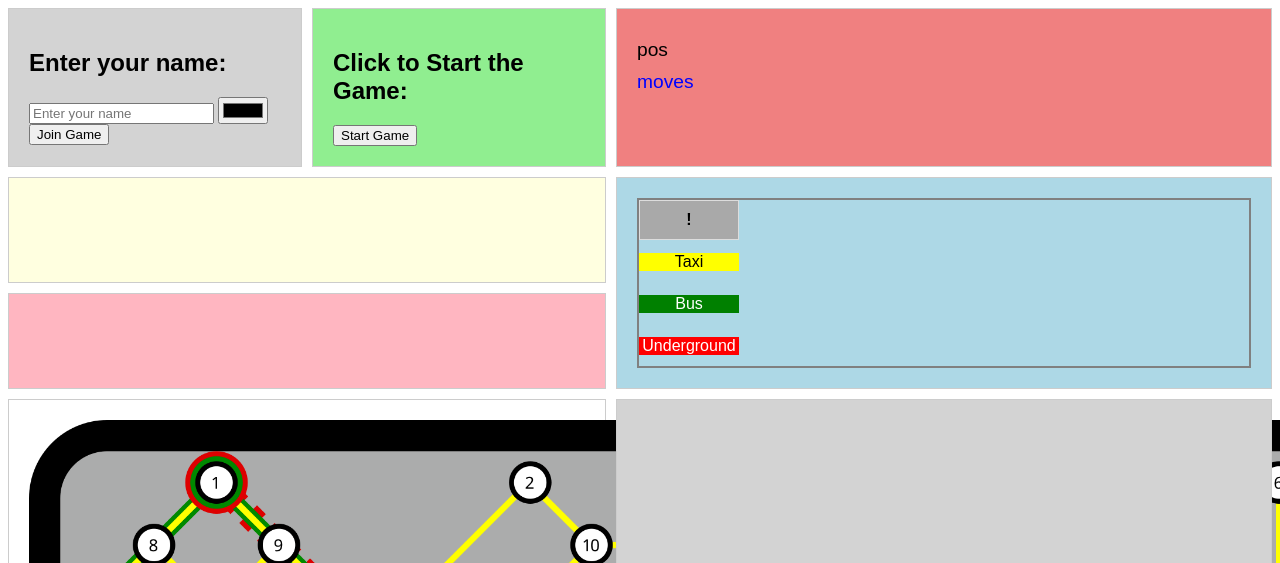
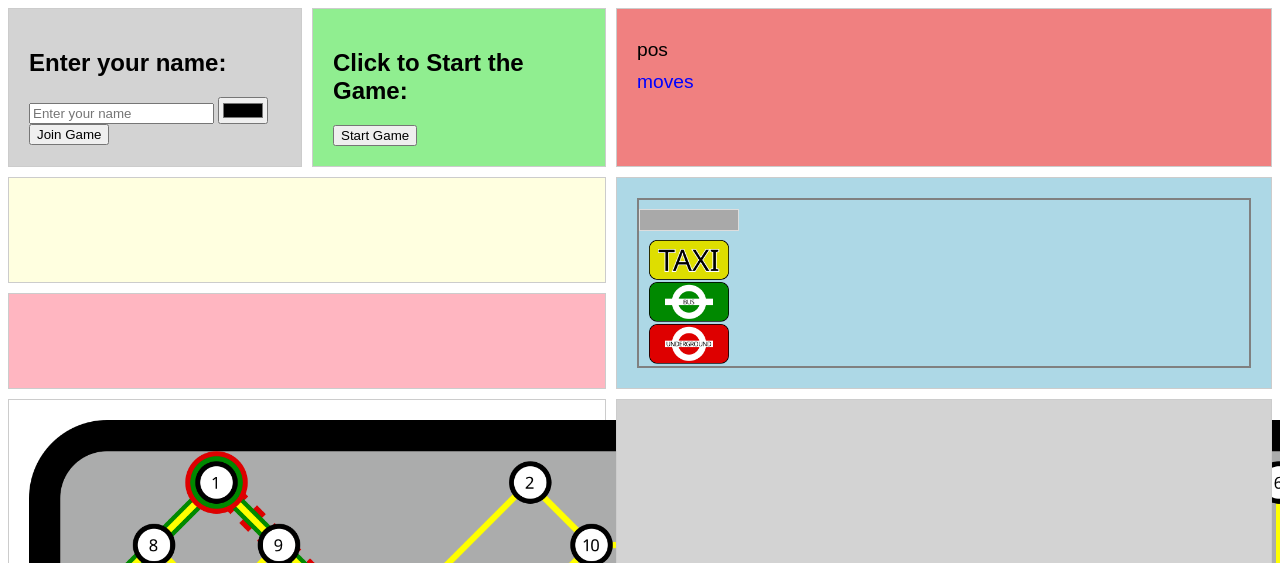
Before and after one commit to supahcraig/scotland_pYard, a Flask app: page /game in a window 1280 px wide. Shown: the top 563 px of that part. Run offline with Flask 3, Linux system fonts and the light colour scheme; the page is wider than the window, and the part outside it is not shown; some libraries are stand-ins or nearby versions.

Commit message:
Used moved ticket images found on the wiki page (still plan to create these myself) to improve the ticket inventory & move log.

```diff
--- a/draw_map.py
+++ b/draw_map.py
@@ -21,16 +21,19 @@ def build_map_image(output_filename, coord_list):
 
     dwg.save()
 
+    # colors are now chosen by the player at join time
     #player_colors = ['slateblue', 'hotpink', 'purple', 'aqua', 'darkred', 'lightgreen']
 
     # if 2 people are on the same spot, we make the circle's progressively bigger
     collisions = {}
 
     for i, c in enumerate(coord_list):
+        # need to slice, since the coordds are the first 2 elements, and the color was injected later as the 3rd
         if c[:2] != (0, 0):
             collisions[c] = collisions.get(c, 0) + 1
 
             marker_ring = dwg.circle(center=c[:2], r=(55 + (collisions[c] * 10)), stroke=c[2], stroke_width=12, fill='none')
+
             dwg.add(marker_ring)
 
     dwg.save()
--- a/templates/index.html
+++ b/templates/index.html
@@ -61,19 +61,25 @@
             <!--Cell 6 (3rd column)-->
             <div id="ticketInventory" class="tickets-nested-grid">
                 <div id="ticketHeaderRow" class="tickets-header-row">
-                    <div class="tickets-header-cell" style="grid-column: 1; grid-row: 1">!</div>
+                    <div class="tickets-header-cell" style="grid-column: 1; grid-row: 1"></div>
                 </div>
 
                 <div id="ticketsTaxiRow" class="tickets-row">
-                    <div class="ticket-type log-taxi" style="grid-column: 1; grid-row: 2">Taxi</div>
+                    <div class="ticket-type" style="grid-column: 1; grid-row: 2">
+                        <img src="{{ url_for('static', filename='images/taxi.svg.png') }}" height="40px">
+                    </div>
                 </div>
 
                 <div id="ticketsBusRow" class="tickets-row">
-                    <div class="ticket-type log-bus"style="grid-column: 1; grid-row: 3">Bus</div>
+                    <div class="ticket-type" style="grid-column: 1; grid-row: 3">
+                        <img src="{{ url_for('static', filename='images/bus.svg.png') }}" height="40px">
+                    </div>
                 </div>
 
                 <div id="ticketsUndergroundRow" class="tickets-row">
-                    <div class="ticket-type log-underground" style="grid-column: 1; grid-row: 4">Underground</div>
+                    <div class="ticket-type" style="grid-column: 1; grid-row: 4">
+                        <img src="{{ url_for('static', filename='images/underground.svg.png') }}" height="40px">
+                    </div>
                 </div>
 
 
@@ -89,7 +95,6 @@
             </div>
         </div>
 
-        <!--- ticket inventory used to go right here -->
 
 
         <!-- Row 4: 2 cells, first spans 2 columns, second contains a nested grid -->
@@ -279,7 +284,6 @@
             });
 
 
-            // this will initialize the entire game screen on a per-player basis
             // [x] initial player locations on the map
             // [x] player & ticket inventories
             // [x] YOUR inventory & name should be highlighted somehow
@@ -287,6 +291,7 @@
             // [ ] Detective locations in the game state
             // [x] Your role in the game state
             // [x] Set player's color in the ticket inventory
+            // this will initialize the entire game screen on a per-player basis
             socket.on('initialize', function(data) {
                 console.log('INITIALIZING BOARD');
                 console.log(data);
@@ -296,8 +301,6 @@
                 update_role(data.player.role);
                 update_my_location(data.player.position);
                 //update_detective_locations(data.detective_locations);
-
-                //set_ticket_inventory_name(data.player);
 
                 set_initial_map();
 
@@ -326,9 +329,9 @@
                 document.getElementById("currentTurnPlayer").innerHTML = `Waiting on ${data.waiting_on}...`
 
                 // Show potential moves
+                // TODO: is this even necessary?   Does anyone even look at it?
                 var moves = '';
                 data.potentialMovesList.forEach(function(move) {
-                    //console.log(move);
                     moves = moves + '///' + move.destination + ' via ' + move.mode;
                 });
 
@@ -355,7 +358,7 @@
                 console.log('Updating ticket counts...');
                 console.log(data);
 
-                // todo:  mr. x doesn't have a ticket inventory to update on the screen
+                // todo:  mr. x doesn't have a ticket inventory to update on the screen; throws a harmless error
                 // this is the ticket inventory for each person:
                 // [{name, inventory}, {name, inventory}, ...]
 
@@ -379,10 +382,6 @@
                 // this will force the new image to load
                 image.src = newSrc.split('?')[0] + '?t=' + new Date().getTime();
 
-                // also update Mr X move log
-                //var moveLog = document.getElementById("mrxMoveLog");
-                //moveLog.innerHTML = '';
-
                 data.mrx_move_log.forEach((move, index) => {
                     console.log("iterating over the move log");
                     console.log(index, move);
@@ -390,15 +389,19 @@
 
                     move_log_entry = document.getElementById(`mrx_move_${index}`)
 
-                    move_log_entry.innerHTML = move.mode;
-                    move_log_entry.classList.add('move-log-entry');
-                    move_log_entry.classList.add(`log-${move.mode}`);
+                    move_log_entry.innerHTML = '';
+
+                    img = document.createElement('img');
+                    img.src = `static/images/${move.mode}.svg.png`;
+                    img.height = "60";
+                    move_log_entry.appendChild(img);
+
                     move_log_entry.classList.remove('mrx-reveal');
 
                 });
 
+            });
 
-            });
 
             socket.on('game_over', function(data) {
                 console.log('Game over!!!!!!!!!!!!!!!!!!');
@@ -448,11 +451,6 @@
                 console.log(data);
 
                 player_index = data.player_index;
-                //document.getElementById("role").innerHTML = `You are:  ${data.role}`;
-                //update_role(data.role);
-
-                //document.getElementById("yourCurrentPosition").innerHTML = `You are currently at Stop Number ${data.location}`;
-                //update_my_location(data.location);
 
                 if (data.role == 'Mr. X') {
                     console.log('your role is ---' + data.role + '---');
@@ -516,7 +514,7 @@
         function handleMove(destination, mode) {
             console.log("Player selected move: ", destination, "via", mode);
 
-            document.getElementById("yourCurrentPosition").textContent = 'You are currently at Stop # ' + destination;
+            document.getElementById("yourCurrentPosition").textContent = 'You are currently at Stop Number ' + destination;
 
             socket.emit('player_move', {destination: destination, mode: mode});
 
@@ -525,7 +523,10 @@
 
 
 
-
+        // Function to generate a simple unique player ID (you could use a UUID library)
+        function generatePlayerId() {
+            return 'player-' + Math.random().toString(36).substr(2, 9); // Simple unique ID
+        }
 
 
 
@@ -540,10 +541,7 @@
         //    });
         //}
 
-        // Function to generate a simple unique player ID (you could use a UUID library)
-        function generatePlayerId() {
-            return 'player-' + Math.random().toString(36).substr(2, 9); // Simple unique ID
-        }
+
 
         // Send a message to the server
         //function sendMessage() {
```
Also changed, not shown: static/images/bus.svg.png (added), static/images/double.svg.png (added), static/images/ingognito.svg.png (added), static/images/mrx_map.svg (added), static/images/public_map.svg (added), static/images/taxi.svg.png (added), static/images/underground.svg.png (added).
